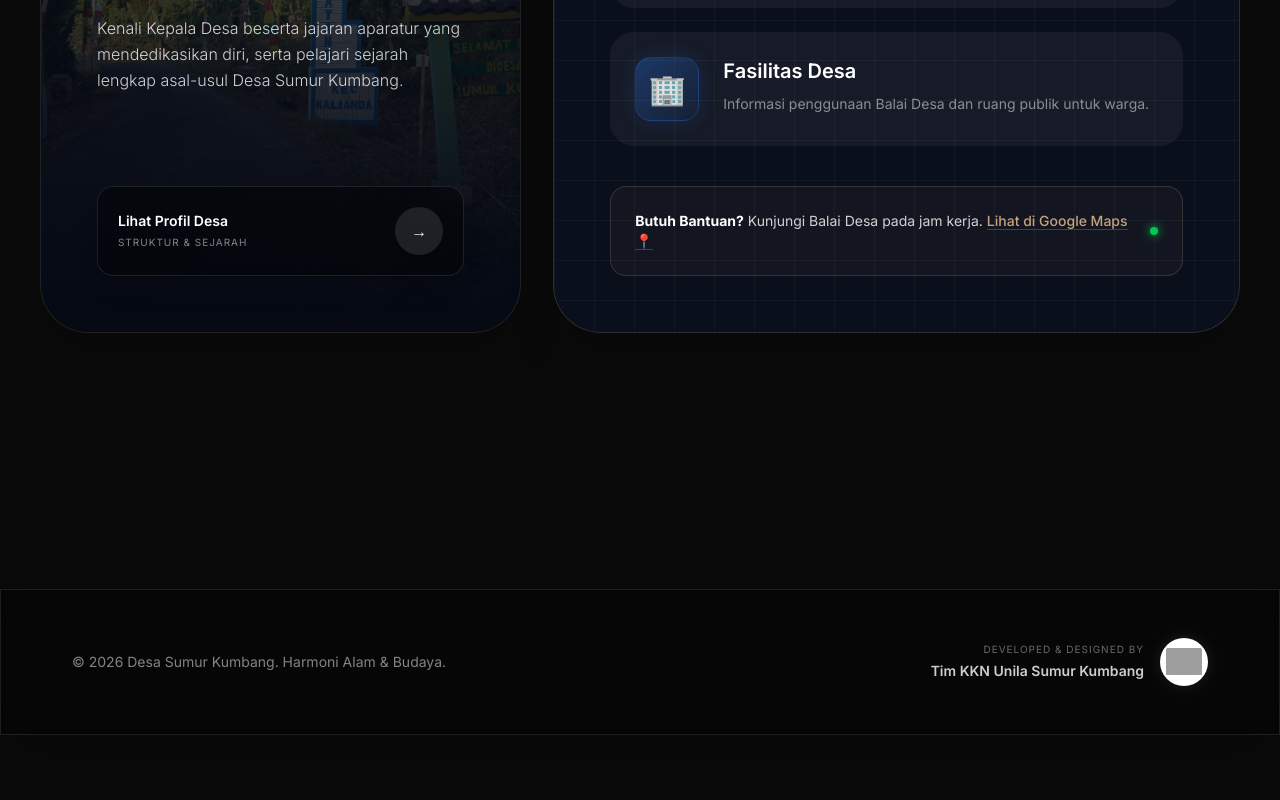
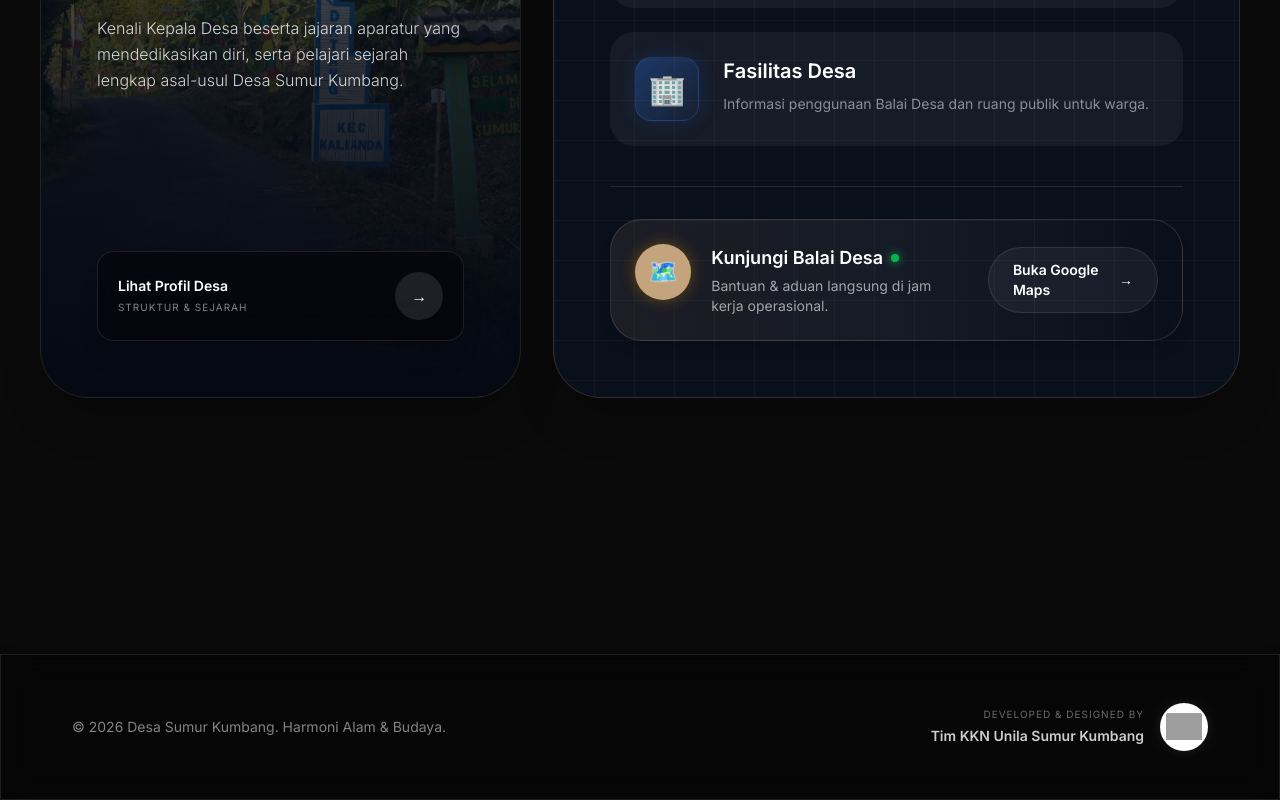
Before and after one commit to anndaanhr/websitesumurkumbang, a Next.js app: page / in a window 1280 px wide. Shown: the part 3437-4237 px from the top of the page. Before the commit the page ends 4172 px from the top, so only its background shows below. Built offline with nearby package versions, Linux system fonts and the light colour scheme; grey boxes are pictures that could not be loaded.

Commit message:
style: redesign 'Butuh Bantuan' CTA to premium glassmorphic button

```diff
--- a/src/app/page.js
+++ b/src/app/page.js
@@ -234,13 +234,29 @@ export default function Home() {
                     </div>
                   </div>
 
-                  <a href="https://maps.app.goo.gl/sL99UeK8MdmgoxZU8" target="_blank" rel="noopener noreferrer" className="mt-8 md:mt-10 p-5 md:p-6 rounded-2xl border border-accent/20 bg-accent/5 flex flex-col md:flex-row items-center justify-between gap-4 hover:bg-accent/20 hover:border-accent/50 transition-all cursor-pointer group/map">
-                     <p className="text-white/80 font-sans text-xs md:text-sm">
-                       <strong className="text-white">Butuh Bantuan?</strong> Kunjungi Balai Desa pada jam kerja.
-                       <span className="text-accent ml-1 border-b border-accent/30 group-hover/map:border-accent transition-colors font-medium">Lihat di Google Maps 📍</span>
-                     </p>
-                     <span className="w-2 h-2 rounded-full bg-green-500 shadow-[0_0_10px_#22c55e] animate-pulse shrink-0 hidden md:block"></span>
-                  </a>
+                  <div className="mt-8 md:mt-10 pt-6 md:pt-8 border-t border-white/10">
+                    <a href="https://maps.app.goo.gl/sL99UeK8MdmgoxZU8" target="_blank" rel="noopener noreferrer" className="relative overflow-hidden group/btn flex flex-col md:flex-row items-center justify-between gap-6 p-5 md:p-6 rounded-[2rem] bg-gradient-to-r from-accent/10 via-white/5 to-transparent border border-accent/20 hover:border-accent/40 transition-all shadow-lg hover:shadow-[0_0_30px_rgba(202,138,4,0.15)]">
+
+                       <div className="relative z-10 flex flex-col md:flex-row items-center md:items-start text-center md:text-left gap-4 md:gap-5 w-full md:w-auto">
+                          <div className="w-12 h-12 md:w-14 md:h-14 shrink-0 rounded-full bg-accent text-black flex items-center justify-center text-xl md:text-2xl shadow-[0_0_15px_rgba(202,138,4,0.4)] group-hover/btn:scale-110 group-hover/btn:rotate-3 transition-transform">
+                             🗺️
+                          </div>
+                          <div>
+                            <div className="flex items-center justify-center md:justify-start gap-2 mb-1">
+                              <p className="text-white font-semibold text-base md:text-lg">Kunjungi Balai Desa</p>
+                              <span className="w-2 h-2 rounded-full bg-green-500 shadow-[0_0_10px_#22c55e] animate-pulse"></span>
+                            </div>
+                            <p className="text-white/60 font-sans text-xs md:text-sm">Bantuan & aduan langsung di jam kerja operasional.</p>
+                          </div>
+                       </div>
+
+                       <div className="relative z-10 w-full md:w-auto flex items-center justify-center gap-3 bg-white/5 px-6 py-3 rounded-full border border-white/10 group-hover/btn:bg-accent group-hover/btn:text-black group-hover/btn:border-accent transition-all text-xs md:text-sm text-white font-semibold">
+                         Buka Google Maps
+                         <span className="group-hover/btn:translate-x-1 transition-transform">→</span>
+                       </div>
+
+                    </a>
+                  </div>
                 </div>
              </Reveal>
           </div>
```
